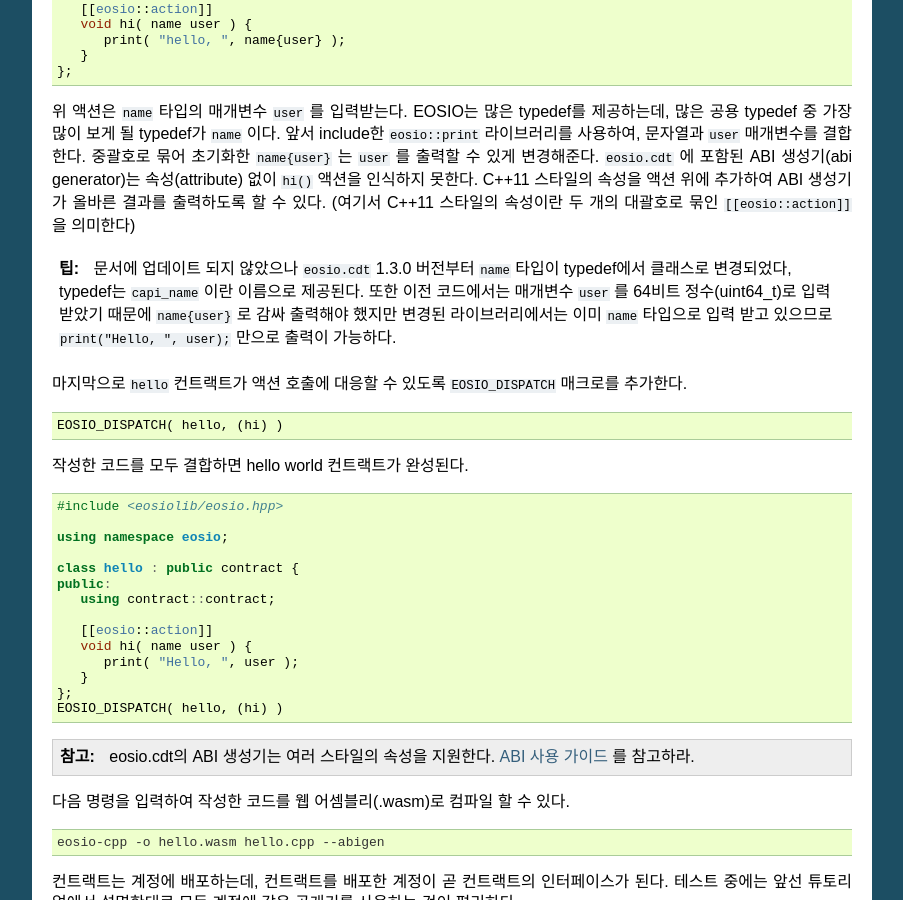
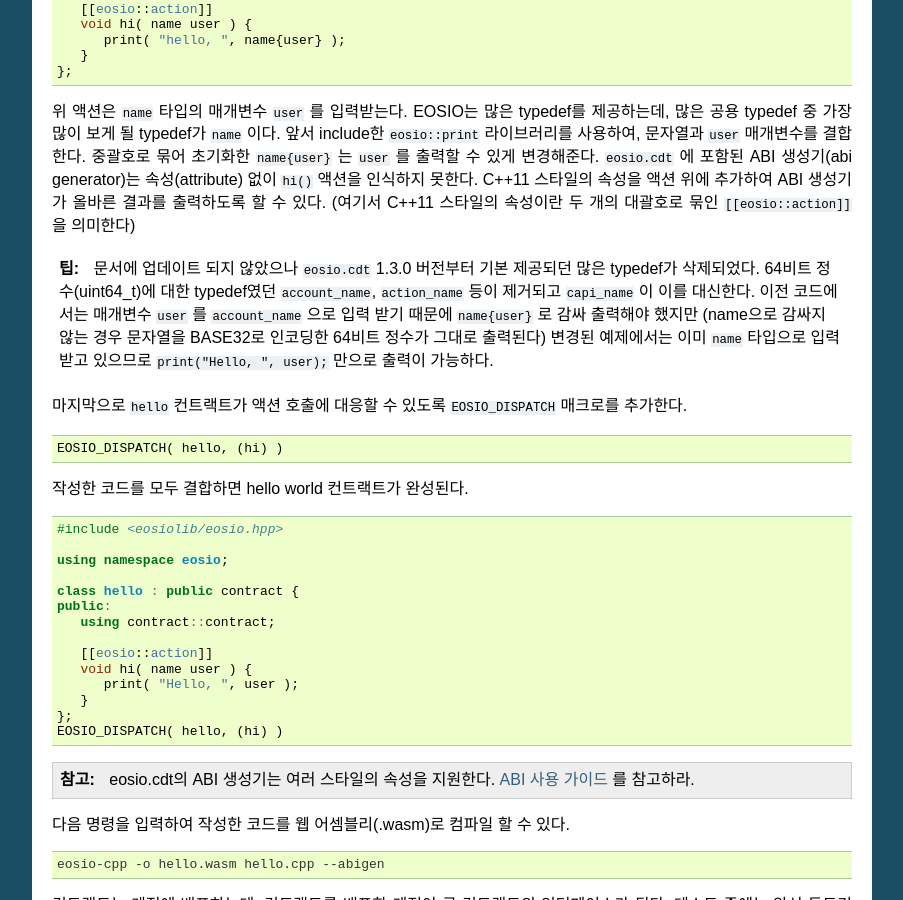
Before and after one commit to eosdevkr/eosio-doc, a Sphinx documentation site: the page built from docs/getting-started/2-1-hello-world.rst, in a window 1280 px wide and 900 px high, scrolled down 1103 px. Shown: the whole window, without its empty margins (198-1101 px from the left). Built offline with Sphinx 7.4.7, drawn with Linux system fonts in a browser that asks for light colours.

Commit message:
Fix description about changes on uint64_t typedefs

```diff
--- a/docs/getting-started/2-1-hello-world.rst
+++ b/docs/getting-started/2-1-hello-world.rst
@@ -79,9 +79,10 @@
 
 .. tip::
 
-   문서에 업데이트 되지 않았으나 ``eosio.cdt`` 1.3.0 버전부터 ``name`` 타입이 typedef에서 클래스로 변경되었다, typedef는 ``capi_name`` 이란 이름으로 제공된다.
-   또한 이전 코드에서는 매개변수 ``user`` 를 64비트 정수(uint64_t)로 입력받았기 때문에 ``name{user}`` 로 감싸 출력해야 했지만
-   변경된 라이브러리에서는 이미 ``name`` 타입으로 입력 받고 있으므로 ``print("Hello, ", user);`` 만으로 출력이 가능하다.
+   문서에 업데이트 되지 않았으나 ``eosio.cdt`` 1.3.0 버전부터 기본 제공되던 많은 typedef가 삭제되었다.
+   64비트 정수(uint64_t)에 대한 typedef였던 ``account_name``, ``action_name`` 등이 제거되고 ``capi_name`` 이 이를 대신한다.
+   이전 코드에서는 매개변수 ``user`` 를 ``account_name`` 으로 입력 받기 때문에 ``name{user}`` 로 감싸 출력해야 했지만 (name으로 감싸지 않는 경우 문자열을 BASE32로
+   인코딩한 64비트 정수가 그대로 출력된다) 변경된 예제에서는 이미 ``name`` 타입으로 입력 받고 있으므로 ``print("Hello, ", user);`` 만으로 출력이 가능하다.
 
 마지막으로 ``hello`` 컨트랙트가 액션 호출에 대응할 수 있도록 ``EOSIO_DISPATCH`` 매크로를 추가한다.
 
```
